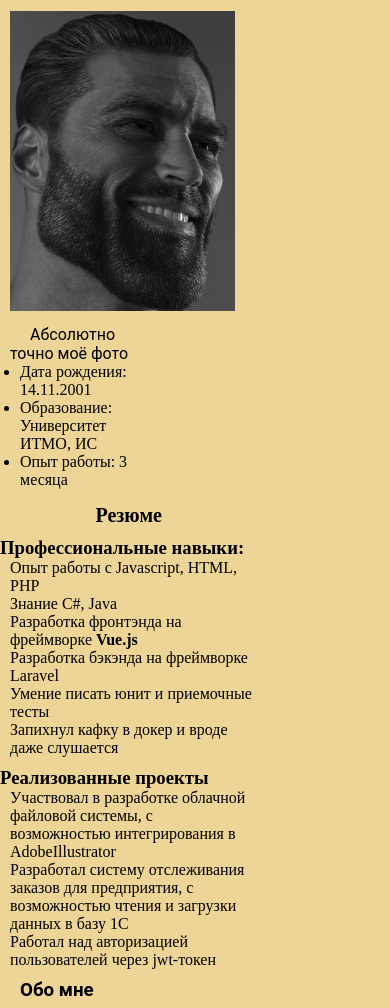
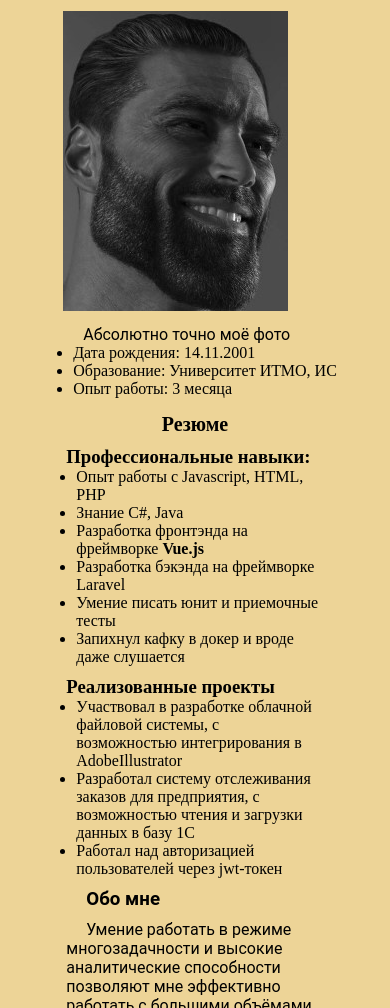
Before and after one commit to lievvl/ITMO-IS-Web, a plain HTML site: page Lab3/index.html in a window 390 px wide. Shown: the part 37-1045 px from the top of the page. Drawn offline with Linux system fonts and the light colour scheme.

Commit message:
feat: added footer at bottom and @media

```diff
--- a/Lab3/styles.css
+++ b/Lab3/styles.css
@@ -1,6 +1,10 @@
 * {
   margin: 0;
   padding: 0;
+}
+
+html {
+    height: 100%;
 }
 
 ul {
@@ -15,6 +19,9 @@
 
 .wrapper {
     background-color: #EDD497;
+    display: flex;
+    flex-direction: column;
+    height: 100%;
 }
 
 .titles {
@@ -96,6 +103,21 @@
     display: flex;
     justify-content: space-between;
     flex-wrap: wrap;
+    flex: 1 0 auto;
+}
+
+@media screen and (max-width: 1016px) {
+    .container {
+        justify-content: center;
+    }
+    .aside {
+        max-width: 90% !important;
+        flex: none !important;
+    }
+    .main {
+        max-width: 90%; !important;
+        flex: none !important;
+    }
 }
 
 .main {
@@ -119,6 +141,7 @@
 .footer {
     margin-top: 10px;
     background-color: #877451;
+    flex: 0 0 auto;
 }
 
 .cutted-info {
```
